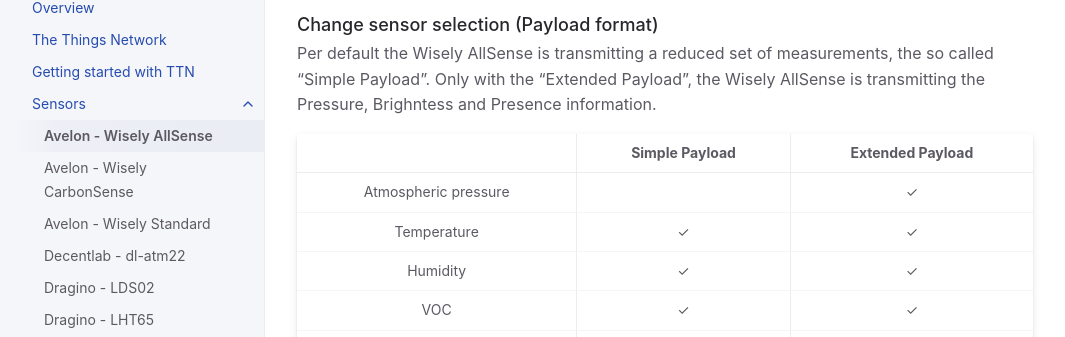
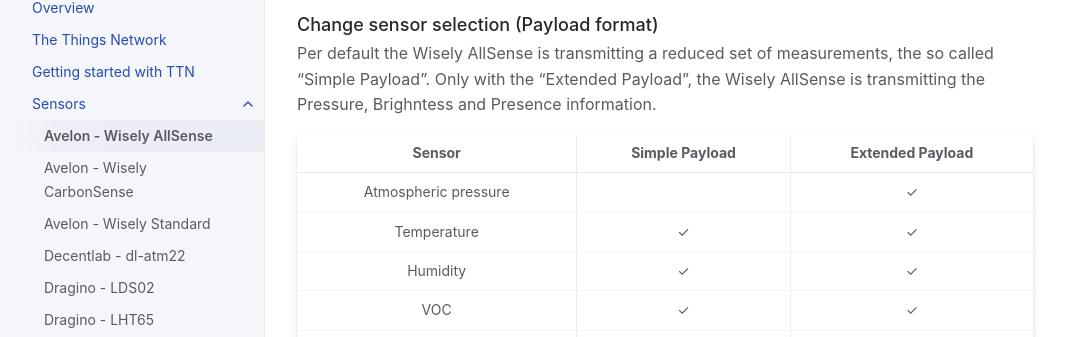
Before and after one commit to hslu-ige-laes/lora-devices-ttn, a Jekyll site: the page built from docs/sensors/avelon-wisely-allsense.md, in a window 1280 px wide and 900 px high, scrolled down 4196 px. Shown: the part 116-453 px from the top of the window, without its empty margins (107-1172 px from the left). Built offline with Jekyll 4.4.1, drawn with Linux system fonts in a browser that asks for light colours.

Commit message:
Update avelon-wisely-allsense.md

```diff
--- a/docs/sensors/avelon-wisely-allsense.md
+++ b/docs/sensors/avelon-wisely-allsense.md
@@ -139,7 +139,7 @@ The sensor determines this base value during the first 2 weeks of operation and
 Per default the Wisely AllSense is transmitting a reduced set of measurements, the so called "Simple Payload".
 Only with the "Extended Payload", the Wisely AllSense is transmitting the Pressure, Brighntess and Presence information.
 
-|                      | Simple Payload | Extended Payload |
+| Sensor               | Simple Payload | Extended Payload |
 |:--------------------:|:--------------:|:----------------:|
 | Atmospheric pressure |                |         ✓        |
 | Temperature          |        ✓       |         ✓        |
```
